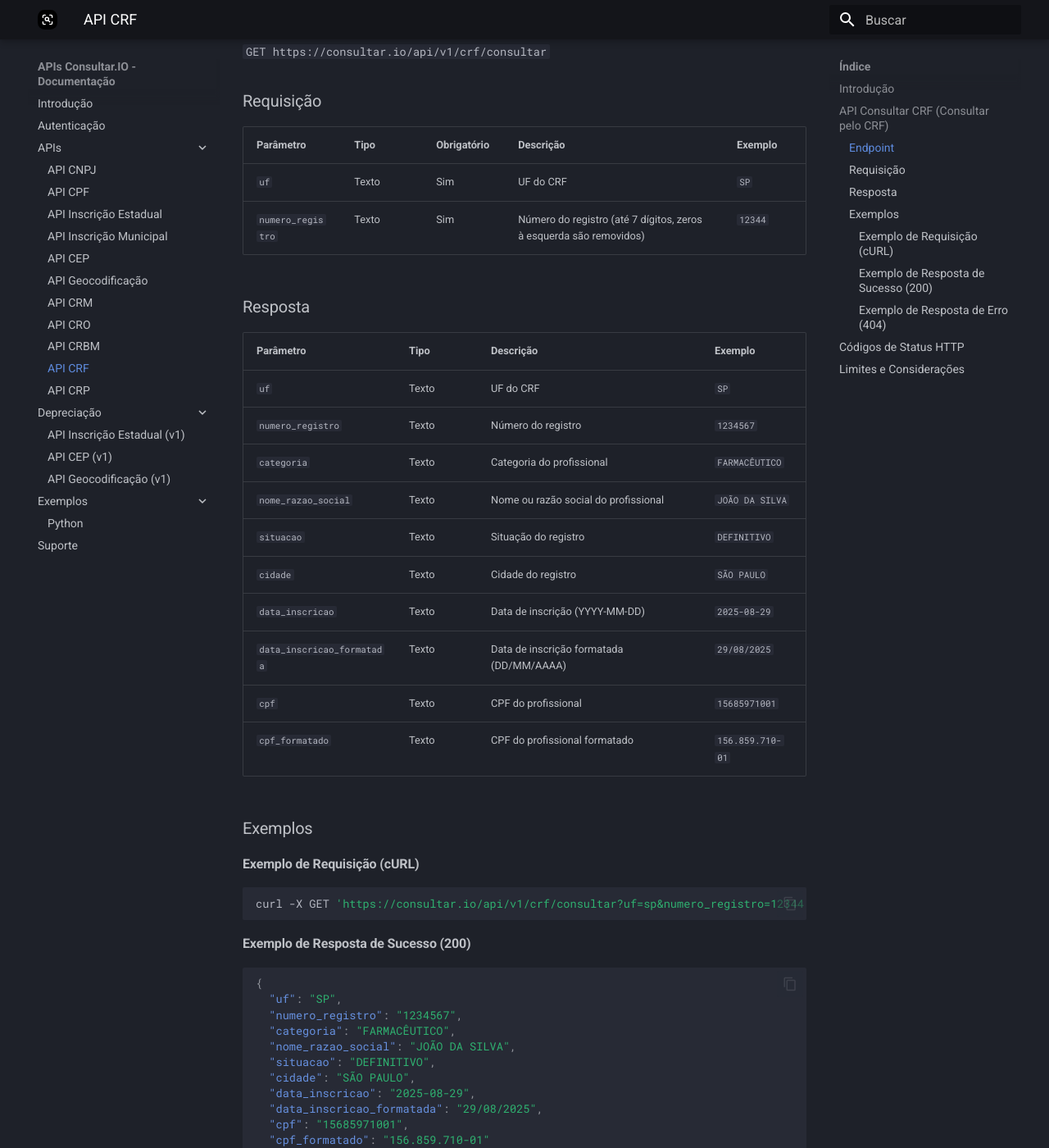
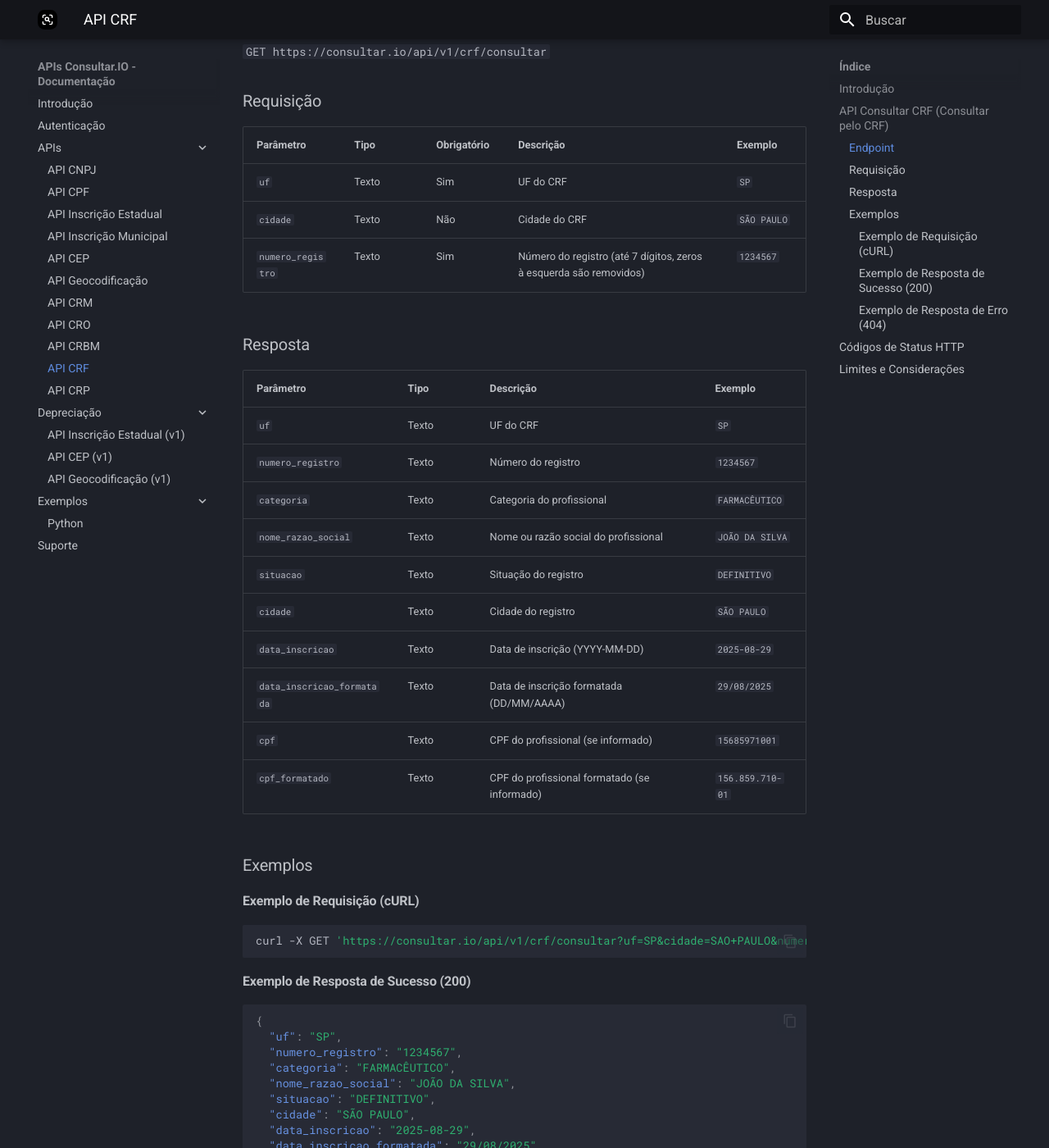
Before and after one commit to consultar-io/docs, an MkDocs documentation site: the page built from docs/api/crf.md, in a window 1280 px wide and 1400 px high, scrolled down 546 px. Shown: the whole window at 82% size. Built offline with MkDocs 1.6.1 and Material for MkDocs 9.7.7, drawn with Linux system fonts in a browser that asks for light colours.

Commit message:
Update CRF API documentation to include 'cidade' parameter and clarify CPF descriptions for improved accuracy and consistency.

````diff
--- a/docs/api/crf.md
+++ b/docs/api/crf.md
@@ -25,7 +25,8 @@ Consulta detalhes de um registro específico.
 | Parâmetro | Tipo | Obrigatório | Descrição | Exemplo |
 | --- | --- | --- | --- | --- |
 | `uf` | Texto | Sim | UF do CRF | `SP` |
-| `numero_registro` | Texto | Sim | Número do registro (até 7 dígitos, zeros à esquerda são removidos) | `12344` |
+| `cidade` | Texto | Não | Cidade do CRF | `SÃO PAULO` |
+| `numero_registro` | Texto | Sim | Número do registro (até 7 dígitos, zeros à esquerda são removidos) | `1234567` |
 
 ### Resposta
 
@@ -39,15 +40,15 @@ Consulta detalhes de um registro específico.
 | `cidade` | Texto | Cidade do registro | `SÃO PAULO` |
 | `data_inscricao` | Texto | Data de inscrição (YYYY-MM-DD) | `2025-08-29` |
 | `data_inscricao_formatada` | Texto | Data de inscrição formatada (DD/MM/AAAA) | `29/08/2025` |
-| `cpf` | Texto | CPF do profissional | `15685971001` |
-| `cpf_formatado` | Texto | CPF do profissional formatado | `156.859.710-01` |
+| `cpf` | Texto | CPF do profissional (se informado) | `15685971001` |
+| `cpf_formatado` | Texto | CPF do profissional formatado (se informado) | `156.859.710-01` |
 
 ### Exemplos
 
 #### Exemplo de Requisição (cURL)
 
 ```bash
-curl -X GET 'https://consultar.io/api/v1/crf/consultar?uf=sp&numero_registro=12344' -H 'Authorization: Token <seu-token>'
+curl -X GET 'https://consultar.io/api/v1/crf/consultar?uf=SP&cidade=SAO+PAULO&numero_registro=1234567' -H 'Authorization: Token <seu-token>'
 ```
 
 #### Exemplo de Resposta de Sucesso (200)
````
